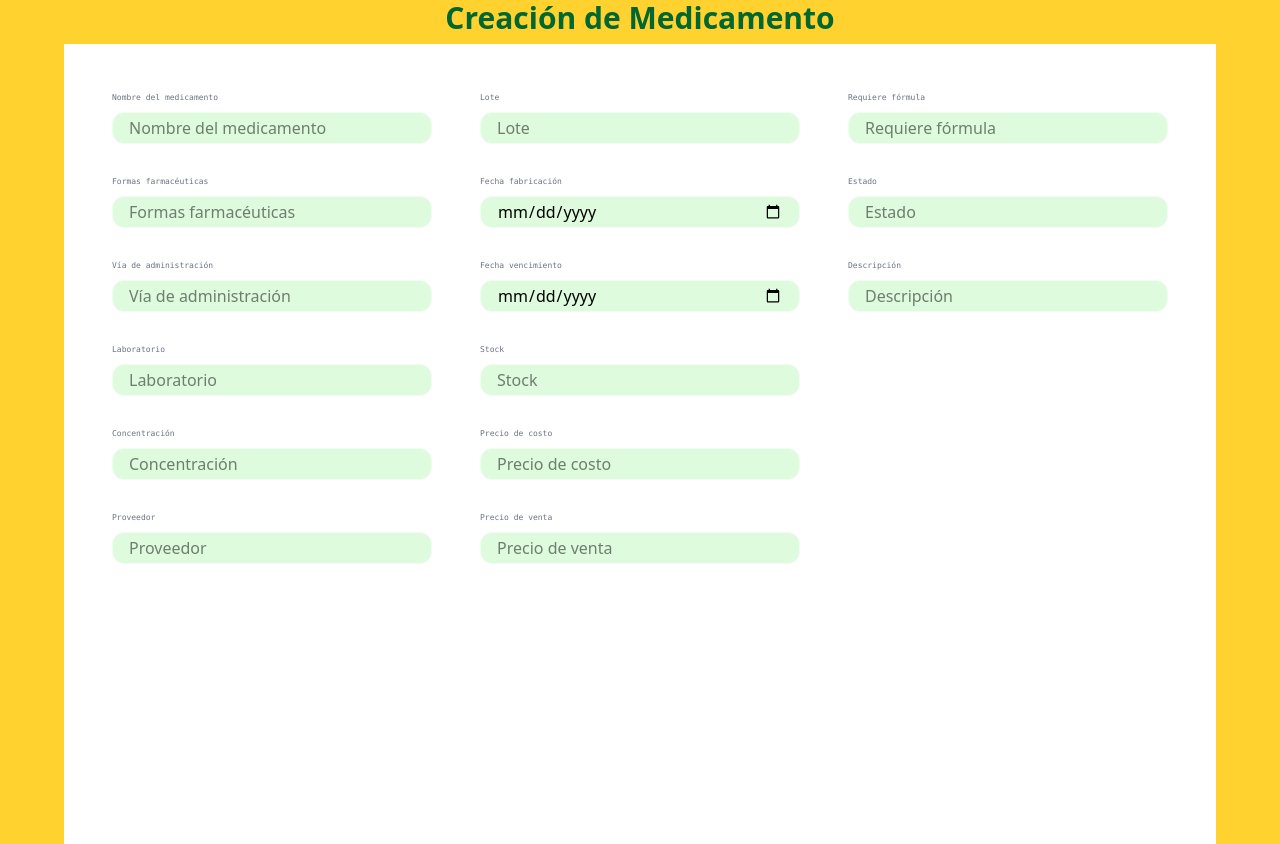
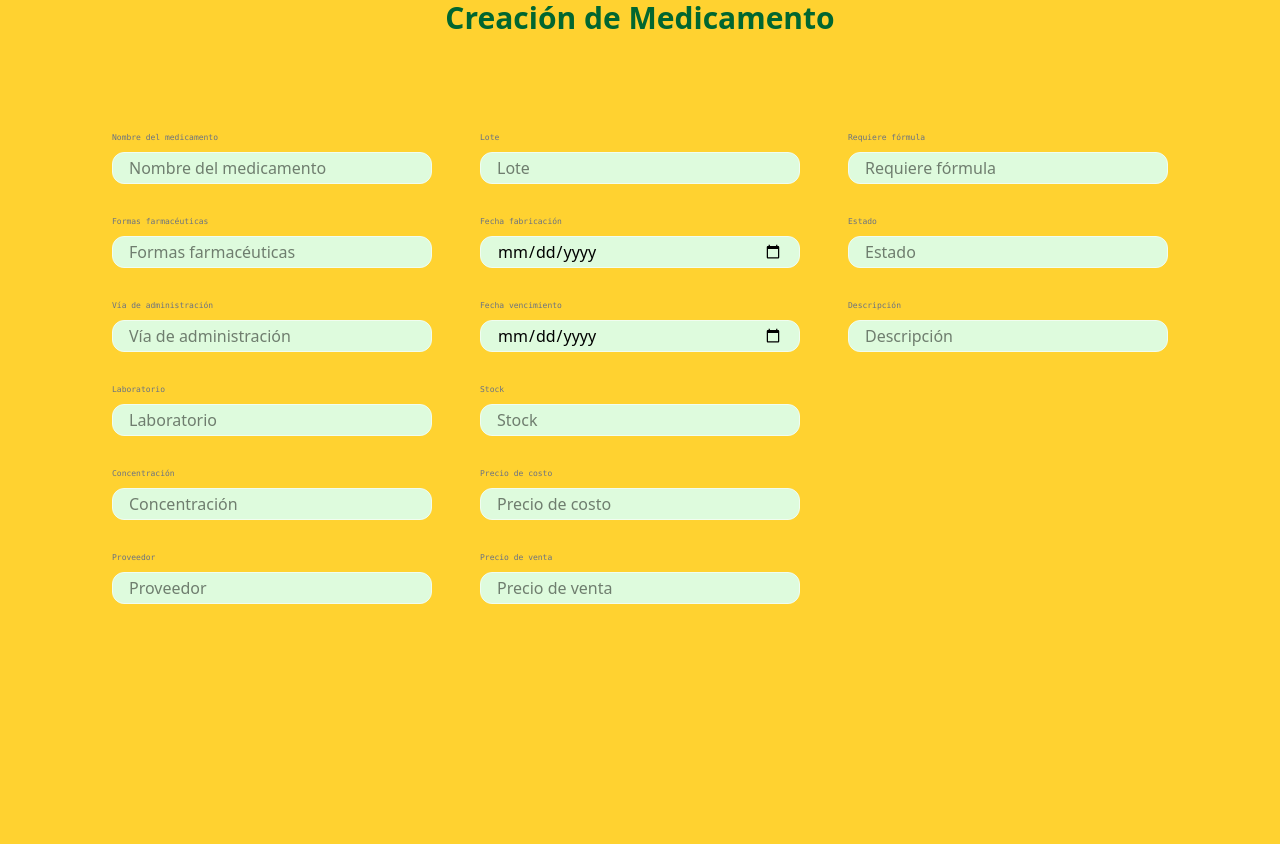
Before and after one commit to CJCPDev/proyecto-formativo-pharmasoft-sena, a React (Vite) app in the folder frontend/sena-pharmasoft/: page / in a window 1280 px wide. Built offline with nearby package versions, Linux system fonts and the light colour scheme.

Commit message:
Ajuste formulario medicamentos con variables

```diff
--- a/frontend/sena-pharmasoft/src/features/products/FormMedicamentos.jsx
+++ b/frontend/sena-pharmasoft/src/features/products/FormMedicamentos.jsx
@@ -2,9 +2,18 @@
 
 export default function FormMedicamentos() {
   return (
-    <div className="min-h-screen bg-white p-12">
+    <div className="min-h-screen p-12"
+    style={{ backgroundColor: "var(--color-background)"}}
+    >
+        <div
+            className="max-w-7x1 mx-auto rounded-x1 p-10"
+            style={{
+                backgroundColor: "var(--color-surface)",
+                border: "1px solid var(--color-border)",
+            }}
+        >
 
-      <form className="flex gap-12 max-w-7xl mx-auto">
+      <form className="flex gap-12">
 
         {/* Columna 1 */}
         <div className="flex flex-col gap-6 flex-1">
@@ -34,7 +43,7 @@
         </div>
 
       </form>
-
+     </div>
     </div>
   );
 }
```
